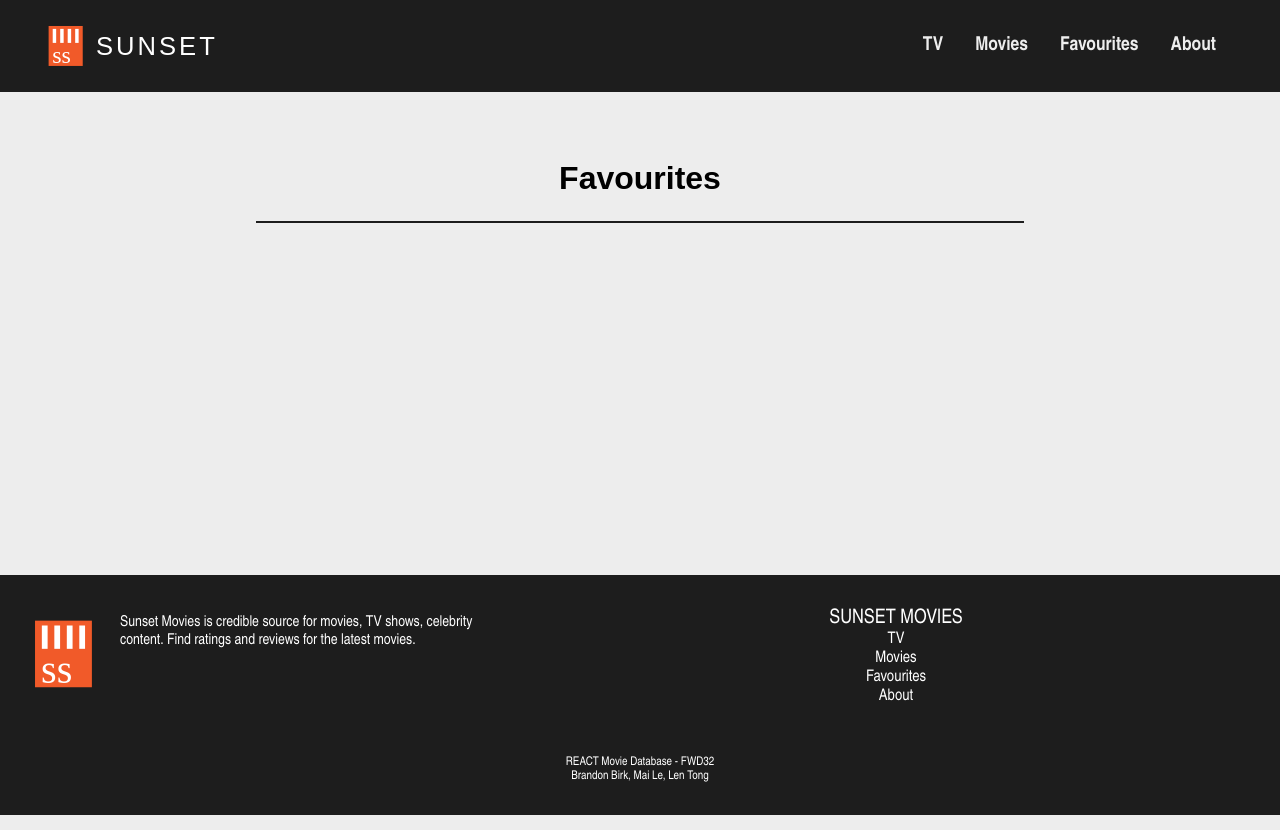
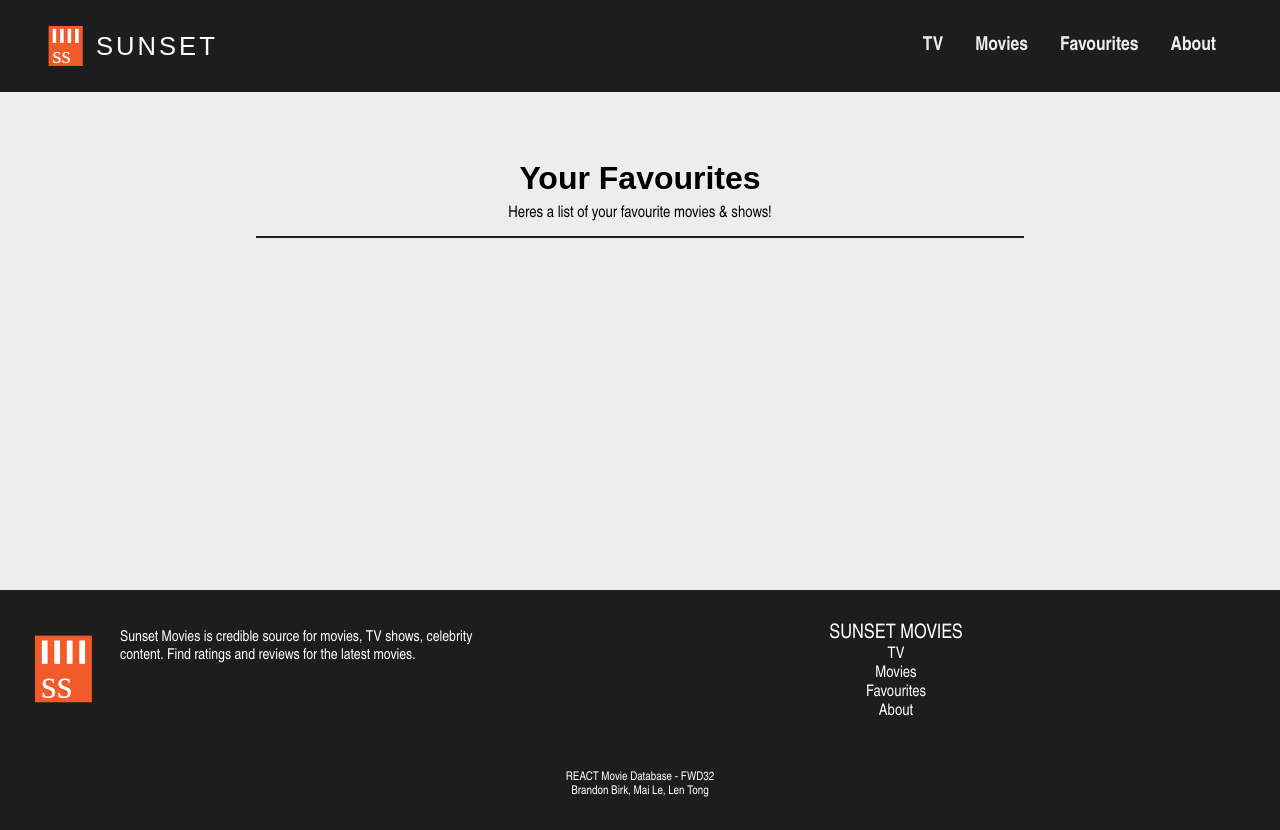
Before and after one commit to brandonb95/Movie-Database, a React (Create React App) app in the folder movie-database/: page /favourites in a window 1280 px wide. Built offline with nearby package versions, Linux system fonts and the light colour scheme.

Commit message:
Favourite page styling

```diff
--- a/movie-database/src/components/Favourites.js
+++ b/movie-database/src/components/Favourites.js
@@ -8,11 +8,16 @@ const AddFavourite = (props) => {
     return (
         <body>
             <div className="fav-wrapper">
-                <h1>Favourites</h1>
+                <h1>Your Favourites</h1>
+                <p>Heres a list of your favourite movies & shows!</p>
+
+                <div className="fav-movie-container">
+                    {/* <img className="movie-favourite" src={Unselected} alt="Unfavourite" faveComp={FavouriteComponent} />  */}
+                </div>
             </div>
         </body>
 
-        // <img className="movie-favourite" src={Unselected} alt="Unfavourite" faveComp={FavouriteComponent} />
+
     )
 };
 
--- a/movie-database/src/scss/_favourites.scss
+++ b/movie-database/src/scss/_favourites.scss
@@ -7,13 +7,18 @@ body {
     .fav-wrapper {
 
 
-     h1{
-        margin: auto;
-        padding: 10rem 0 1.5rem 0;
-        font-family: $logo-font;
-        border-bottom: $dark-bg-color solid 2px;
-        width: 60%;
+        h1{
+            margin: auto;
+            padding: 10rem 0 .5rem 0;
+            font-family: $logo-font;
 
-    }
+        }
+
+        p {
+            margin: auto;
+            border-bottom: $dark-bg-color solid 2px;
+            width: 60%;
+            padding-bottom: .75rem;
+        }
     }
 }
```
